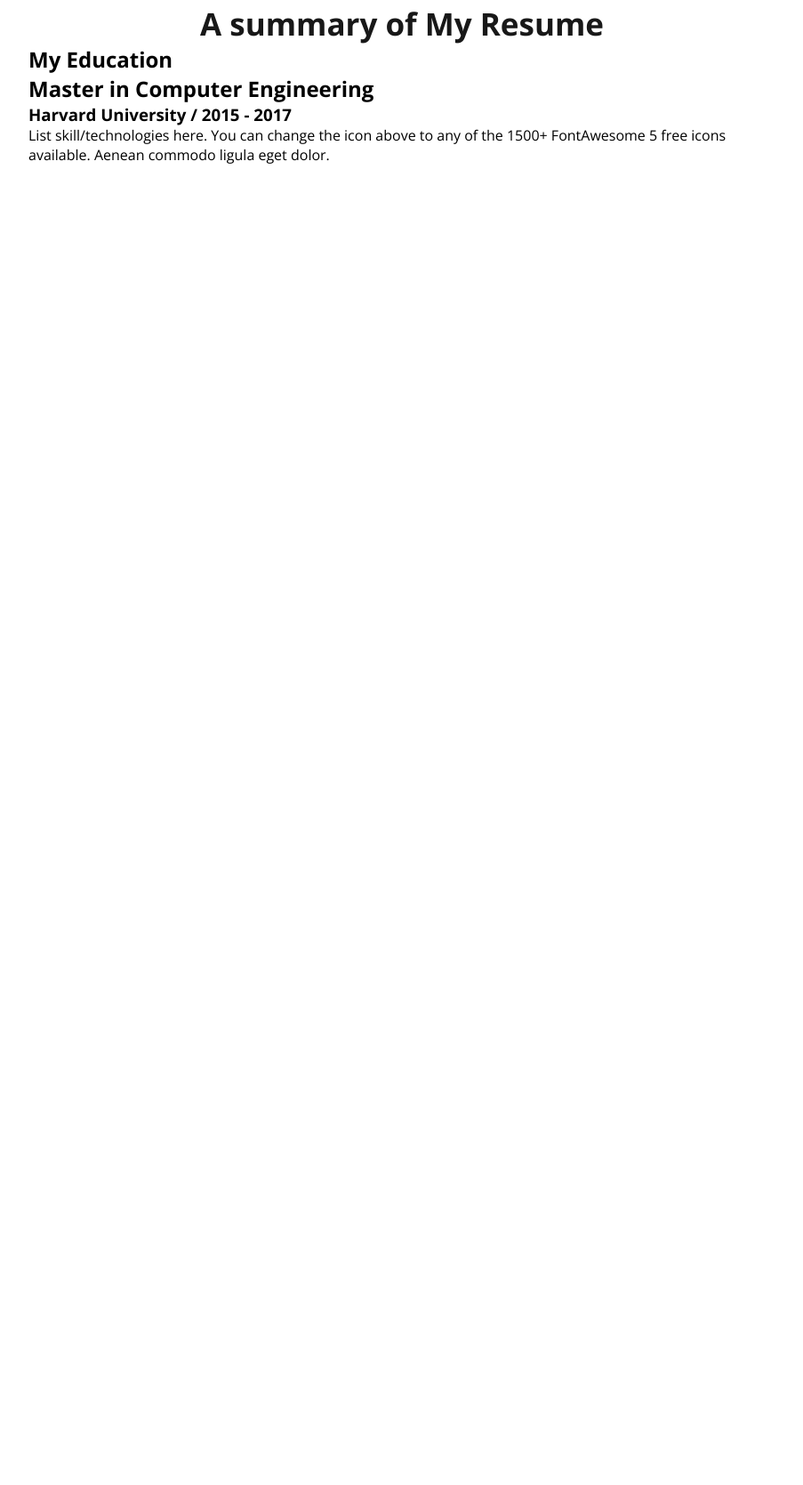
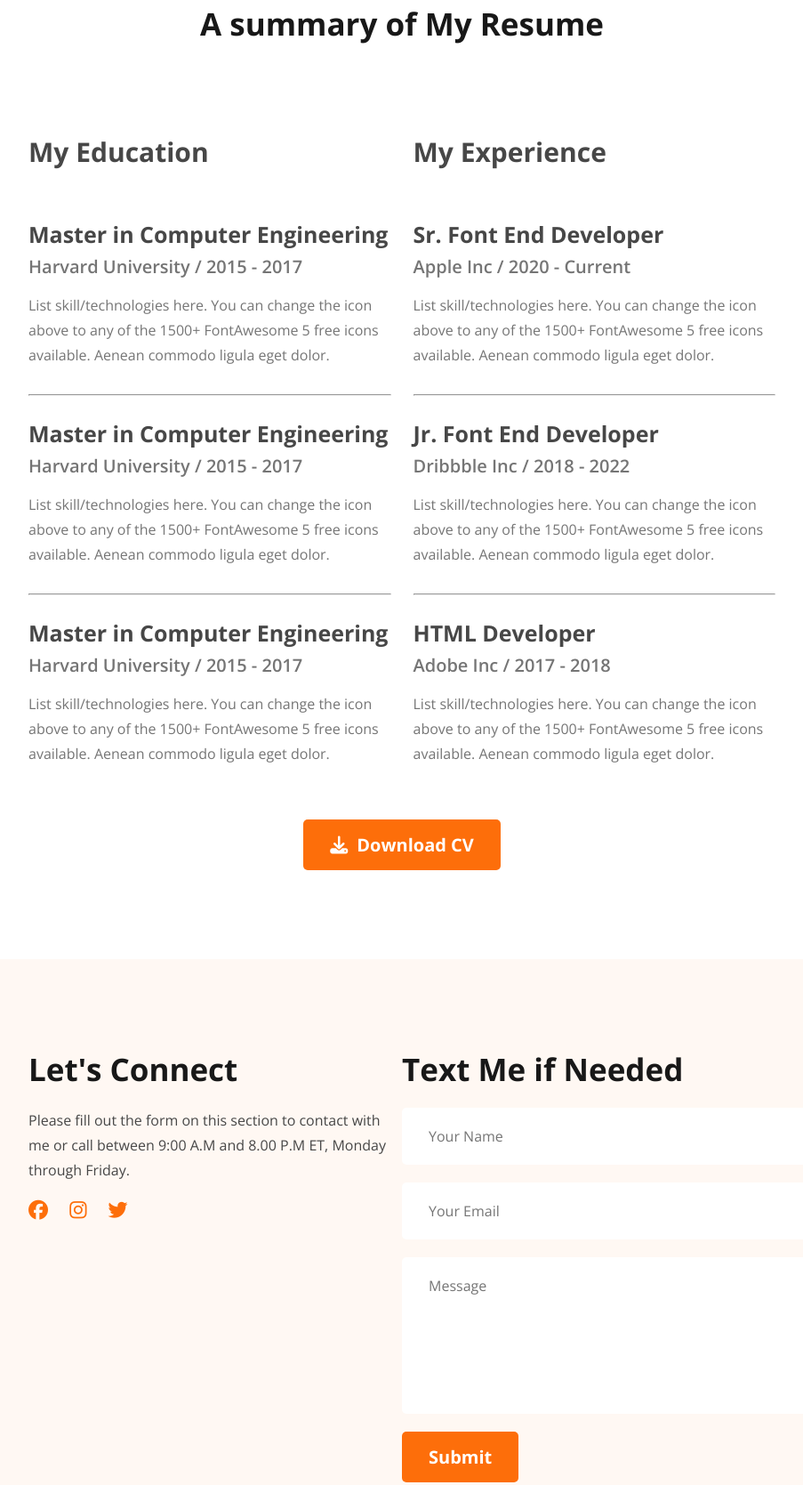
Before and after one commit to fr25foysal/Practice-portfolio, a plain HTML site: page index.html in a window 1280 px wide. Shown: the part 2440-4109 px from the top of the page at 89% size, without its empty margins (188-1091 px from the left). Before the commit the page ends 2625 px from the top, so only its background shows below. Drawn offline with nearby package versions, Linux system fonts and the light colour scheme.

Commit message:
Finished the Portfolio

```diff
--- a/index.html
+++ b/index.html
@@ -101,7 +101,7 @@
         <section>
             <h2 class="primary-h2">A summary of My Resume</h2>
 
-            <div class="ecperience-container">
+            <div class="experience-container">
                 <div class="experience-box">
                     <h2>My Education</h2>
                     <div class="experience">
@@ -110,40 +110,69 @@
                         <p>List skill/technologies here. You can change the icon above
                             to any of the 1500+ FontAwesome 5 free icons available. Aenean commodo ligula eget dolor.</p>
                     </div>
+                    <hr>
                     <div class="experience">
-                        <h2></h2>
-                        <h3></h3>
-                        <p></p>
-                    </div>
+                        <h2>Master in Computer Engineering</h2>
+                        <h3>Harvard University / 2015 - 2017</h3>
+                        <p>List skill/technologies here. You can change the icon above
+to any of the 1500+ FontAwesome 5 free icons available. Aenean commodo ligula eget dolor.</p>
+                    </div><hr>
                     <div class="experience">
-                        <h2></h2>
-                        <h3></h3>
-                        <p></p>
+                        <h2>Master in Computer Engineering</h2>
+                        <h3>Harvard University / 2015 - 2017</h3>
+                        <p>List skill/technologies here. You can change the icon above
+to any of the 1500+ FontAwesome 5 free icons available. Aenean commodo ligula eget dolor.</p>
                     </div>
                 </div>
                 <div class="experience-box">
-                    <h2></h2>
+                    <h2>My Experience</h2>
                     <div class="experience">
-                        <h2></h2>
-                        <h3></h3>
-                        <p></p>
-                    </div>
+                        <h2>Sr. Font End Developer</h2>
+                        <h3>Apple Inc / 2020 - Current</h3>
+                        <p>List skill/technologies here. You can change the icon above
+to any of the 1500+ FontAwesome 5 free icons available. Aenean commodo ligula eget dolor.</p>
+                    </div><hr>
                     <div class="experience">
-                        <h2></h2>
-                        <h3></h3>
-                        <p></p>
-                    </div>
+                        <h2>Jr. Font End Developer</h2>
+                        <h3>Dribbble Inc / 2018 - 2022</h3>
+                        <p>List skill/technologies here. You can change the icon above
+to any of the 1500+ FontAwesome 5 free icons available. Aenean commodo ligula eget dolor.</p>
+                    </div><hr>
                     <div class="experience">
-                        <h2></h2>
-                        <h3></h3>
-                        <p></p>
+                        <h2>HTML Developer</h2>
+                        <h3>Adobe Inc / 2017 - 2018</h3>
+                        <p>List skill/technologies here. You can change the icon above
+to any of the 1500+ FontAwesome 5 free icons available. Aenean commodo ligula eget dolor.</p>
                     </div>
                 </div>
             </div>
+
+            <button style="display: block; margin: 30px auto 100px auto; " class="primary-button"><i class="fa-solid fa-download"></i>Download CV</button>
         </section>
     </main>
 
     <footer>
+
+        <div class="footer-container">
+            <div class="footer-box">
+                <h2>Let's Connect</h2>
+                <p>Please fill out the form on this section to contact with me or call between 9:00 A.M and 8.00 P.M ET, Monday through Friday.</p>
+                <div class="icon-container">
+                  <a href="https://www.facebook.com/shawal.islam.32"><i class="fa-brands fa-facebook"></i></a>
+                   <a href="https://www.instagram.com/shawal.islam.32"><i class="fa-brands fa-instagram"></i></a>
+                   <a href=""><i class="fa-brands fa-twitter"></i></a>
+                </div>
+            </div>
+            <div class="footer-box">
+                <h2>Text Me if Needed</h2>
+                <form >
+                    <input class="input" placeholder="Your Name" type="text">
+                    <input class="input" placeholder="Your Email" type="email">
+                    <textarea class="input" name="" id="" placeholder="Message"  cols="0" rows="5"></textarea>
+                </form>
+                <a href="#"><Button style="margin-top: 20px;" class="primary-button">Submit</Button></a>
+            </div>
+        </div>
 
     </footer>
 
--- a/style.css
+++ b/style.css
@@ -121,7 +121,7 @@ section{
     margin-top: 100px;
 }
 
-main{
+main , footer{
     padding: 0 220px;
 }
 
@@ -192,3 +192,100 @@ main{
     line-height: 28px;
     padding-top: 20px;
 }
+
+.experience-container{
+    display: flex;
+    justify-content: space-between;
+    padding-top: 50px;
+}
+
+.experience-box:last-child{
+    padding-left: 25px;
+}
+
+.experience-box{
+    padding-top: 50px;
+}
+
+.experience-box>h2{
+    color: var(--dark-02, #474747);
+    font-size: 30px;
+    font-weight: 700;
+    padding-bottom: 30px;
+}
+
+.experience h2{
+    color: var(--dark-02, #474747);
+    font-size: 25px;
+    font-weight: 700;
+    padding: 25px 0 6px 0 ;
+}
+
+.experience h3{
+    color: var(--dark-03, #757575);
+    font-size: 20px;
+    font-weight: 600;
+    padding-bottom: 16px;
+
+}
+
+.experience p{
+    color: var(--dark-03, #757575);
+    font-size: 16px;
+    font-weight: 400;
+    line-height: 28px;
+    padding-bottom: 30px;
+}
+
+footer{
+    background-color: #FFF8F3;
+    padding: 100px 220px;
+}
+
+.footer-container{
+    display: flex;
+    justify-content: space-between;
+}
+
+.footer-box{
+    max-width: 50%;
+
+}
+
+.footer-box>h2{
+    color: var(--dark-01, #181818);
+    font-size: 35px;
+    font-weight: 700;
+    text-align: left;
+}
+
+.footer-box>p{
+    color: var(--dark-02, #474747);
+    font-size: 16px;
+    font-weight: 400;
+    line-height: 28px;
+    padding: 20px 0;
+}
+
+.fa-brands{
+    color: #FD6E0A;
+    padding-right: 20px;
+    font-size: 22px;
+}
+
+.input{
+    border-radius: 5px;
+    background: var(--white-color, #FFF);
+    border: none;
+    margin-top: 20px;
+    padding: 18px 250px 18px 30px;
+    display: block;
+    color: var(--dark-03, #757575);
+    font-size: 16px;
+    font-weight: 400;
+    line-height: 28px;
+}
+
+textarea {
+    resize: none;
+  }
```
